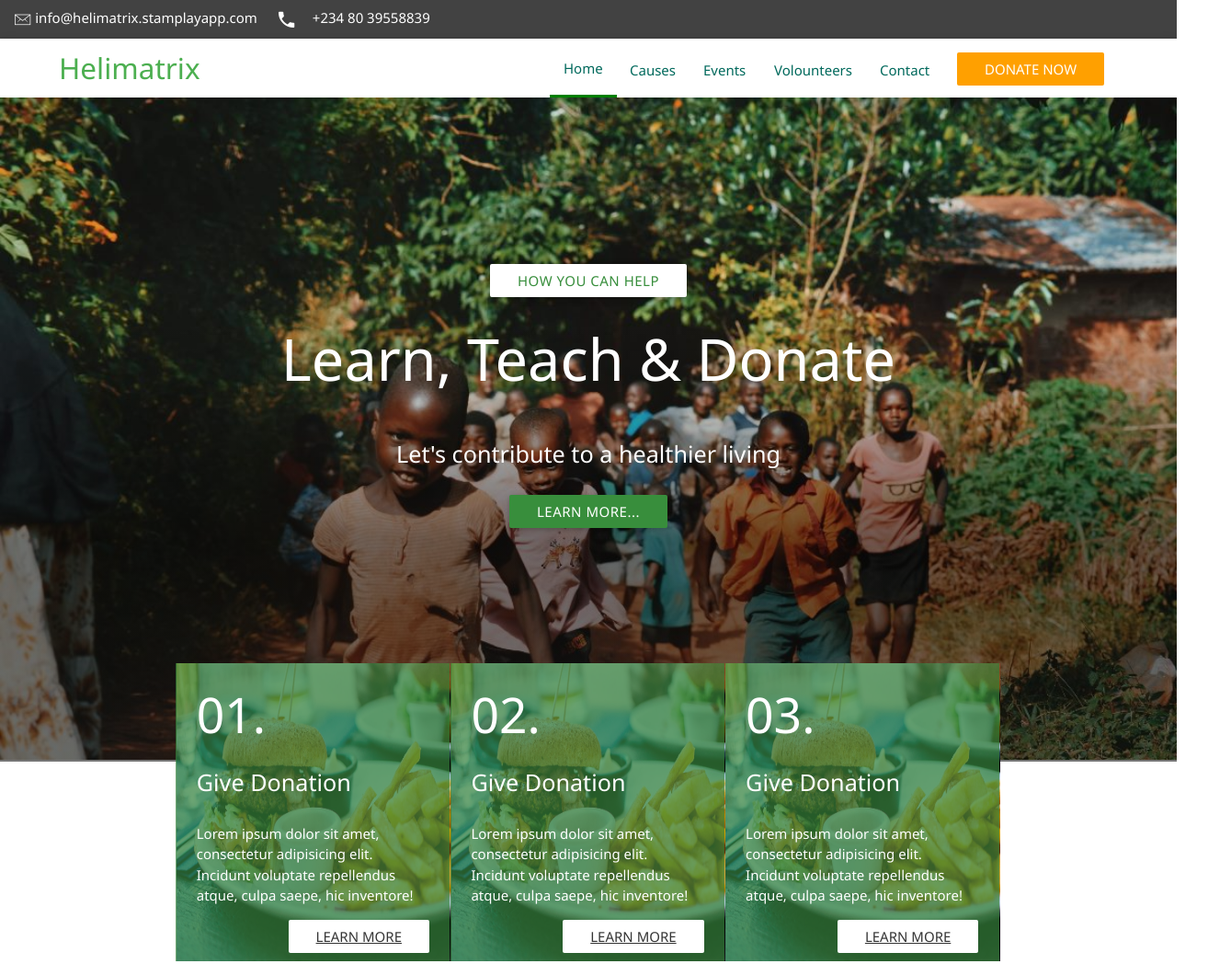
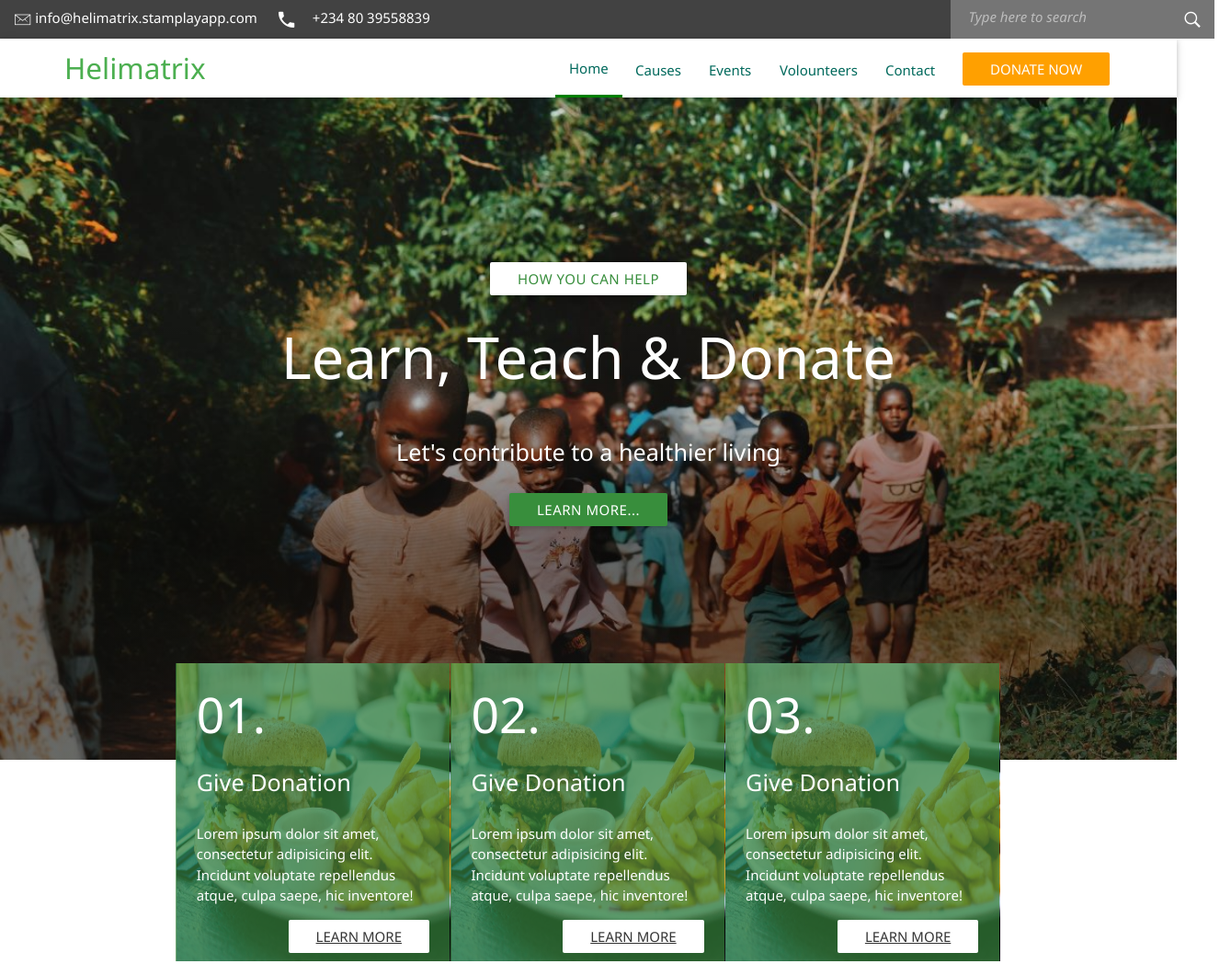
Before and after one commit to jalasem/Helimatrix, a plain HTML site: page index.html in a window 1280 px wide. Shown: the top 1048 px of the page at 92% size, 1339 px wide, since content can reach past the window. Drawn offline with Linux system fonts and the light colour scheme; files whose address does not match are found by name.

Commit message:
search input placed
...

```diff
--- a/css/style.css
+++ b/css/style.css
@@ -60,8 +60,6 @@ section#steps_2_help {
     margin-top: -7em;
 }
 
-
-
 section#steps_2_help .col {
     background-image: url(../images/food_safty.jpg);
     background-size: 100% 100%;
@@ -99,7 +97,6 @@ section#steps_2_help .col .overlay {
     padding: 0.7em;
 }
 
-
 div#padder {
     margin-top: -1em;
     height: 57px;
@@ -109,30 +106,83 @@ div#padder {
 div#padder ul a {
     color: #ffffff !important;
 }
-div#padder ul > li {
+
+div#padder ul>li {
     padding: 0 1em;
 }
-div#padder > ul > li {
+
+div#padder>ul>li {
     float: left;
     margin: 0em 1em;
 }
 
-div#padder > ul > li:nth-child(1) > i {
+div#padder>ul>li:nth-child(1)>i {
     left: 18px;
 }
-div#padder > ul > li > i {
+
+div#padder>ul>li>i {
     line-height: inherit;
     font-size: 23px;
     position: absolute;
     top: 4px;
 }
 
-div#padder > ul > li:nth-child(1) > i {
+div#padder>ul>li:nth-child(1)>i {
     left: 16px;
 }
-div#padder > ul > li:nth-child(2) > i {
+
+div#padder>ul>li:nth-child(2)>i {
     left: 303px;
 }
+
+#padder>div>div>div {
+    left: 35em;
+    bottom: 2em;
+}
+
+#autocomplete-input {
+    height: 3.26rem;
+    padding: 0em 1.3em;
+    background-color: #757575 !important;
+    color: #ffffff !important;
+    width: calc(100% - 3rem);
+    border-bottom: 0px solid #9e9e9e;
+}
+
+::-webkit-input-placeholder {
+    font-style: italic;
+    color: #bdbdbd;
+}
+
+:-moz-placeholder {
+    font-style: italic;
+    color: #bdbdbd;
+}
+
+::-moz-placeholder {
+    font-style: italic;
+    color: #bdbdbd;
+}
+
+:-ms-input-placeholder {
+    font-style: italic;
+    color: #bdbdbd;
+}
+
+#padder>div>div>div>label>i {
+    color: #ffffff !important;
+    position: absolute;
+    left: 10.9em;
+    bottom: -1.45em;
+    font-size: 23px;
+}
+
+.nav-wrapper.container {
+    width: 90%;
+    position: absolute;
+    margin: 0em 4.66em;
+}
+
 .no-padding {
     padding: 0;
 }
@@ -171,62 +221,59 @@ body#home_body causes {
     font-size: 1.4em;
 }
 
-.seagreen-text{
+.seagreen-text {
     color: #2e8b57 !important;
 }
 
-footer > div.container {
+footer>div.container {
     width: 89.17%;
 }
 
-footer div.container > div > div:nth-child(1) > h5 {
+footer div.container>div>div:nth-child(1)>h5 {
     line-height: 26px;
     margin-top: -0.002em;
 }
 
-
-
-footer > div.container > div > div:nth-child(2) > div > a {
+footer>div.container>div>div:nth-child(2)>div>a {
     padding: 0 0.6em;
     margin: 0.2em 0;
     font-size: 13px !important;
 }
 
-div.container > div > div:nth-child(3) > div > ul > li {
+div.container>div>div:nth-child(3)>div>ul>li {
     margin: 1.5em 0;
     color: #616161 !important;
     padding: 0 1.2em;
 }
 
-footer > div.container i {
+footer>div.container i {
     font-size: 23px;
     position: absolute;
     left: 64.3rem;
     margin: -0.23em 0;
 }
 
-footer > div.container > div > div:nth-child(4) > div > span {
+footer>div.container>div>div:nth-child(4)>div>span {
     margin: -3em;
     line-height: 30px;
     font-family: Caveat Bold;
 }
 
-#recent_post > ul > li > a > i {
+#recent_post>ul>li>a>i {
     margin: -0.2em -12.76em;
 }
 
-footer > div.container > div, footer > div.container > div p>a {
+footer>div.container>div,
+footer>div.container>div p>a {
     color: #bdbdbd !important;
 }
 
-.social-icons {
-
-}
 .social-icon.btn-floating {
     width: 40.5px;
     height: 40.5px;
     margin-bottom: 0.3em;
 }
+
 a.btn-floating.social-icon i {
     line-height: 40.6px;
 }
--- a/index.html
+++ b/index.html
@@ -25,6 +25,15 @@
 			<li class="right">
 			</li>
 		</ul>
+
+		<div class="col s3">
+			<div class="row">
+				<div class="input-field col s3">
+					<input type="search" id="autocomplete-input" class="autocomplete" placeholder="Type here to search">
+					<label for="autocomplete-input"><i class="icon ion-ios-search-strong"></i></label>
+				</div>
+			</div>
+		</div>
 	</div>
 	<nav class="white lighten-5">
 		<div class="nav-wrapper container">
--- a/js/app.js
+++ b/js/app.js
@@ -1,5 +1,4 @@
 $('document').ready(function(){
     $('footer h6').addClass('white-text');
     $('footer a.btn').addClass('grey darken-1 grey-text text-lighten-1');
-
 });
```
Lines whose indentation alone changed are shown as unchanged.
